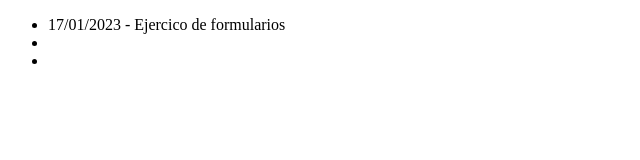
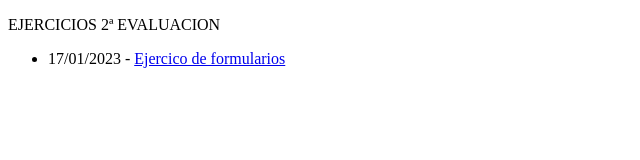
Before and after one commit to sandramontejano/2EVAL_Programacion_TICO2_sandramontejano, a plain HTML site: page index.html in a window 1280 px wide. Shown: the whole page, without its empty margins (0-640 px from the left). Drawn offline with Linux system fonts and the light colour scheme.

Commit message:
Update index.html

```diff
--- a/index.html
+++ b/index.html
@@ -7,10 +7,9 @@
     <title>Ejercicios de la 2º evaluación</title>
 </head>
 <body>
+    <p> EJERCICIOS 2ª EVALUACION </p>
     <ul>
-        <li>17/01/2023 - Ejercico de formularios <a href="formularios/index1.html"></a></li>
-        <li></li>
-        <li></li>
+        <li>17/01/2023 - <a href="formularios/index1.html"> Ejercico de formularios</a></li>
     </ul>
 </body>
 </html>
```
